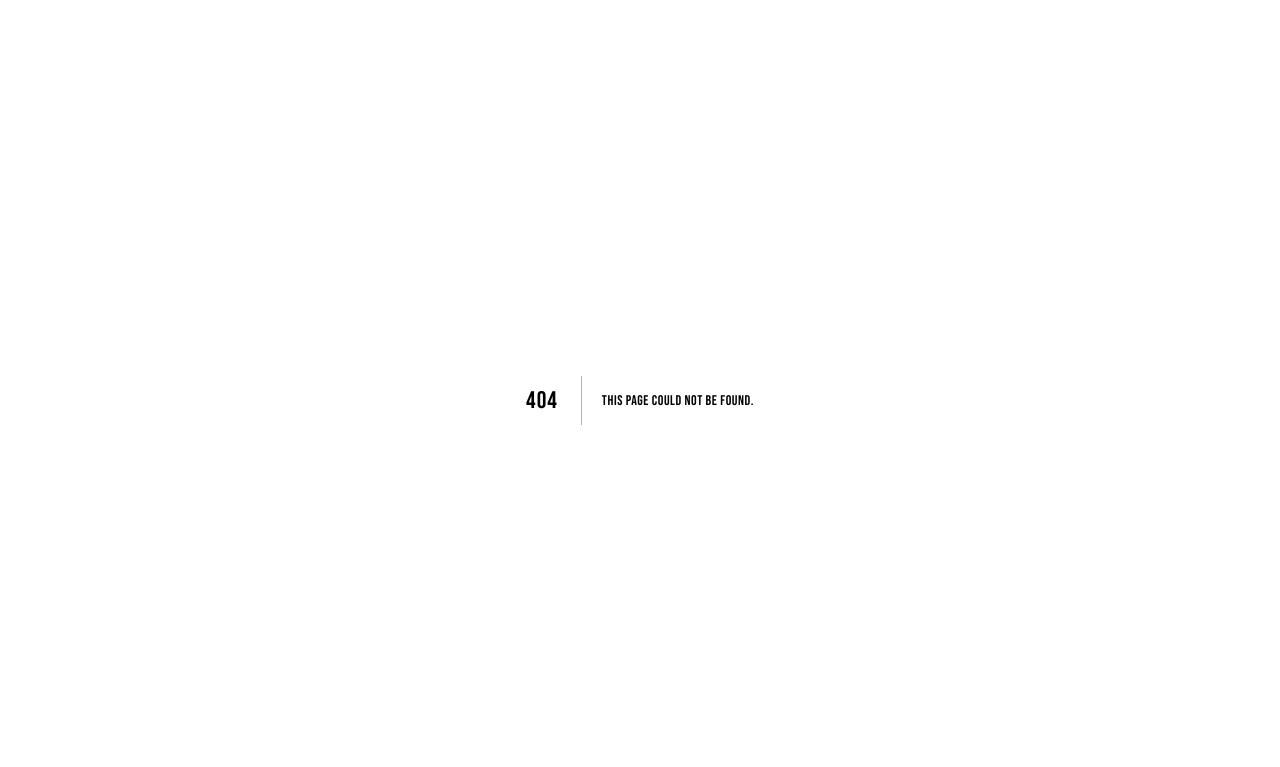
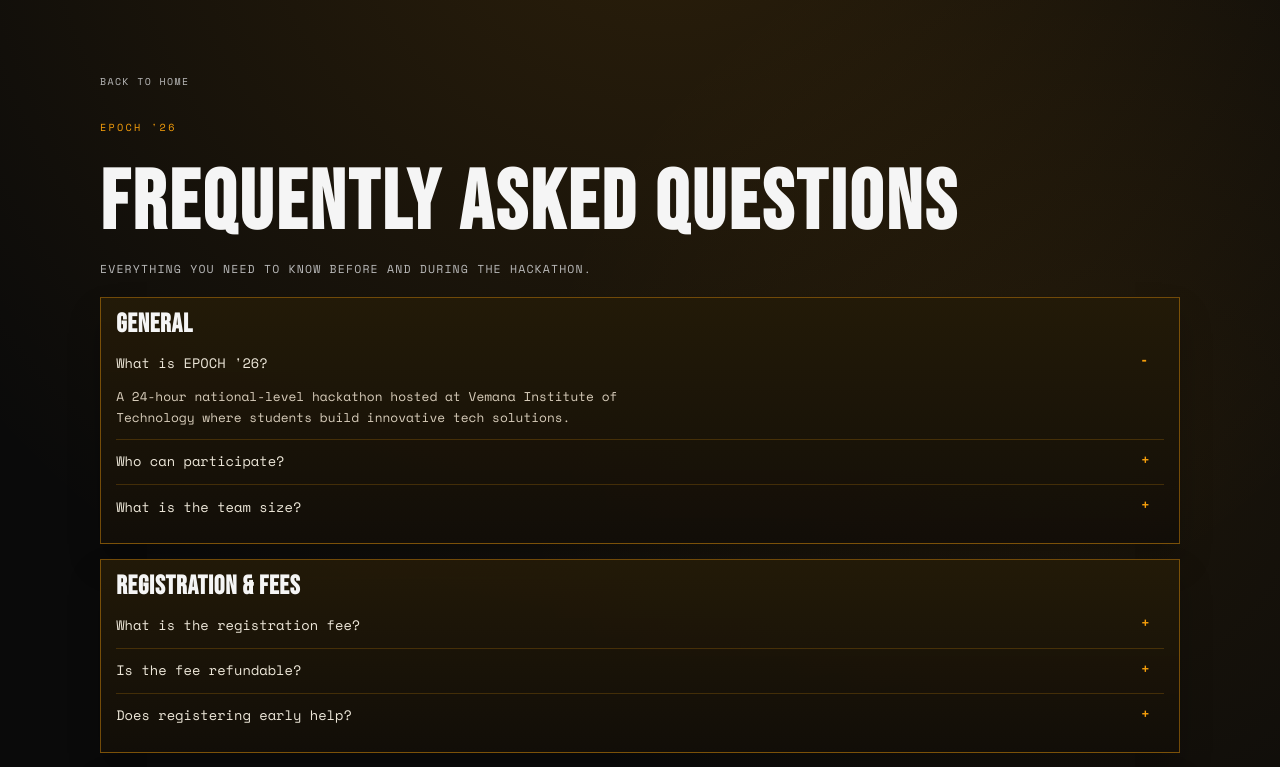
Before and after one commit to mehy12/epoch, a Next.js app: page /faq in a window 1280 px wide. Before the commit this address had no page. Shown: the top 767 px of the page. Built offline with nearby package versions, Linux system fonts and the light colour scheme.

Commit message:
feat: add FAQ page with collapsible sections and improved styling

```diff
--- /dev/null
+++ b/app/faq/page.js
@@ -0,0 +1,194 @@
+"use client";
+
+import { useState } from "react";
+
+const faqSections = [
+  {
+    key: "general",
+    title: "General",
+    items: [
+      {
+        q: "What is EPOCH '26?",
+        a: "A 24-hour national-level hackathon hosted at Vemana Institute of Technology where students build innovative tech solutions.",
+      },
+      {
+        q: "Who can participate?",
+        a: "Students from any college, any year, and any discipline can participate.",
+      },
+      {
+        q: "What is the team size?",
+        a: "Teams must have 2-4 members.",
+      },
+    ],
+  },
+  {
+    key: "registration",
+    title: "Registration & Fees",
+    items: [
+      {
+        q: "What is the registration fee?",
+        a: "₹500 per team for Round 1 and ₹1000 per team for Round 2 (only if shortlisted).",
+      },
+      {
+        q: "Is the fee refundable?",
+        a: "No, the registration fee is non-refundable.",
+      },
+      {
+        q: "Does registering early help?",
+        a: "Yes. Earlier registrations may be given priority during screening, and exceptional early submissions may be considered for direct Round 2 shortlisting based on quality and evaluation criteria.",
+      },
+    ],
+  },
+  {
+    key: "round1",
+    title: "Round 1 (Screening)",
+    items: [
+      {
+        q: "What is Round 1?",
+        a: "An online screening round where teams submit their idea.",
+      },
+      {
+        q: "What do we need to submit?",
+        a: "A 5-6 slide PPT covering problem, solution, technical approach, feasibility, and impact.",
+      },
+      {
+        q: "How will teams be shortlisted?",
+        a: "Based on problem clarity, solution quality, technical feasibility, innovation, and overall submission quality.",
+      },
+    ],
+  },
+  {
+    key: "round2",
+    title: "Round 2 (Final Hackathon)",
+    items: [
+      {
+        q: "What is Round 2?",
+        a: "A 24-hour offline hackathon at Vemana Institute of Technology.",
+      },
+      {
+        q: "Is Round 2 offline?",
+        a: "Yes, it is fully offline and requires physical presence.",
+      },
+      {
+        q: "What happens in Round 2?",
+        a: "Teams build a working prototype and present it to judges.",
+      },
+    ],
+  },
+  {
+    key: "rules",
+    title: "Rules & Participation",
+    items: [
+      {
+        q: "Can we use pre-built projects?",
+        a: "No. Projects must be built during the hackathon. Open-source libraries and APIs are allowed.",
+      },
+      {
+        q: "Can we change our idea after Round 1?",
+        a: "Minor changes are allowed, but the core idea should remain the same.",
+      },
+    ],
+  },
+  {
+    key: "prizes",
+    title: "Prizes",
+    items: [
+      {
+        q: "What is the prize pool?",
+        a: "₹3,00,000 total prize pool.",
+      },
+    ],
+  },
+  {
+    key: "logistics",
+    title: "Logistics",
+    items: [
+      {
+        q: "Where is the venue?",
+        a: "Vemana Institute of Technology, Koramangala, Bangalore.",
+      },
+      {
+        q: "Will food be provided?",
+        a: "Yes, food will be provided during the hackathon.",
+      },
+      {
+        q: "Will internet be provided?",
+        a: "Yes, internet access will be provided at the venue.",
+      },
+      {
+        q: "Do participants need to bring their own laptops?",
+        a: "Yes, all participants must bring their own laptops and required accessories.",
+      },
+      {
+        q: "Do teams need to bring a spike buster / extension board?",
+        a: "Yes, each team must carry at least one spike buster / extension board for power access.",
+      },
+    ],
+  },
+  {
+    key: "contact",
+    title: "Contact",
+    items: [
+      {
+        q: "How will we receive updates?",
+        a: "Updates will be shared via email (and WhatsApp if applicable).",
+      },
+      {
+        q: "Who can we contact for queries?",
+        a: "Email: epoch26@vemanait.ac.in | Phone/WhatsApp: +91 98765 43210.",
+      },
+    ],
+  },
+];
+
+export default function FaqPage() {
+  const [openFaq, setOpenFaq] = useState("general-0");
+
+  return (
+    <main className="rules-page-shell faq-page-shell">
+      <section className="rules-page-content faq-page-content">
+        <a className="register-back" href="/">
+          Back to Home
+        </a>
+
+        <p className="section-label">EPOCH '26</p>
+        <h1 className="rules-main-title">Frequently Asked Questions</h1>
+        <p className="rules-subtitle">Everything you need to know before and during the hackathon.</p>
+
+        <div className="epoch-faq-board faq-page-board">
+          {faqSections.map((section) => (
+            <article className="epoch-faq-group" key={section.key}>
+              <h2 className="epoch-faq-group-title">{section.title}</h2>
+              <div className="epoch-faq-list">
+                {section.items.map((item, index) => {
+                  const itemKey = `${section.key}-${index}`;
+                  const isOpen = openFaq === itemKey;
+
+                  return (
+                    <div className="epoch-faq-item" key={itemKey}>
+                      <button
+                        type="button"
+                        className="epoch-faq-trigger"
+                        aria-expanded={isOpen}
+                        aria-controls={`faq-panel-${itemKey}`}
+                        onClick={() => setOpenFaq(isOpen ? "" : itemKey)}
+                      >
+                        <span>{item.q}</span>
+                        <span className="epoch-faq-icon" aria-hidden="true">
+                          {isOpen ? "-" : "+"}
+                        </span>
+                      </button>
+                      <p id={`faq-panel-${itemKey}`} className={isOpen ? "epoch-faq-answer open" : "epoch-faq-answer"}>
+                        {item.a}
+                      </p>
+                    </div>
+                  );
+                })}
+              </div>
+            </article>
+          ))}
+        </div>
+      </section>
+    </main>
+  );
+}
--- a/app/globals.css
+++ b/app/globals.css
@@ -2883,6 +2883,23 @@
   padding-bottom: 0.68rem;
 }
 
+.epoch-faq-more {
+  margin-top: 1rem;
+  display: flex;
+  align-items: center;
+  justify-content: space-between;
+  gap: 0.8rem;
+  flex-wrap: wrap;
+}
+
+.epoch-faq-more p {
+  color: #ddd4c1;
+  font-family: var(--font-mono), monospace;
+  font-size: 0.82rem;
+  letter-spacing: 0.08em;
+  text-transform: uppercase;
+}
+
 .epoch-footer {
   display: flex;
   justify-content: space-between;
@@ -3296,6 +3313,14 @@
   gap: 0.95rem;
 }
 
+.faq-page-content {
+  width: min(1080px, 94vw);
+}
+
+.faq-page-board {
+  margin-top: 0.25rem;
+}
+
 .rules-main-title {
   margin-top: 0;
   font-size: clamp(2.5rem, 8vw, 5.2rem);
@@ -3366,6 +3391,10 @@
 }
 
 @media (max-width: 760px) {
+  .epoch-faq-more {
+    align-items: flex-start;
+  }
+
   .rules-page-content {
     width: min(1080px, 94vw);
   }
```
Also changed, not shown: app/page.js (+19 -133 lines).
